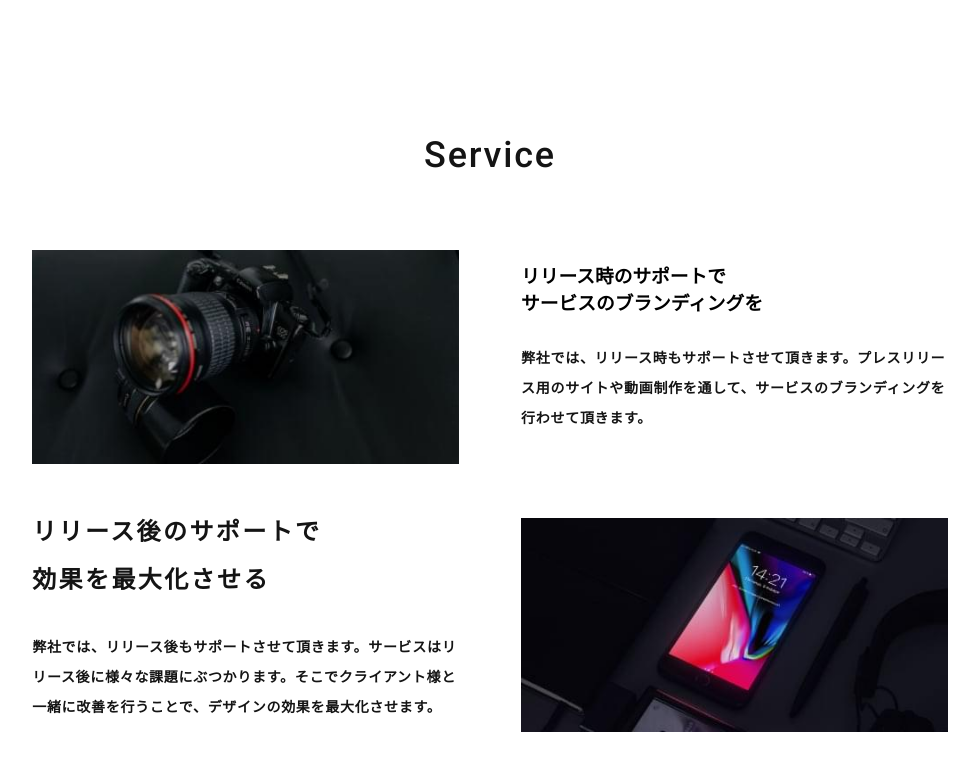
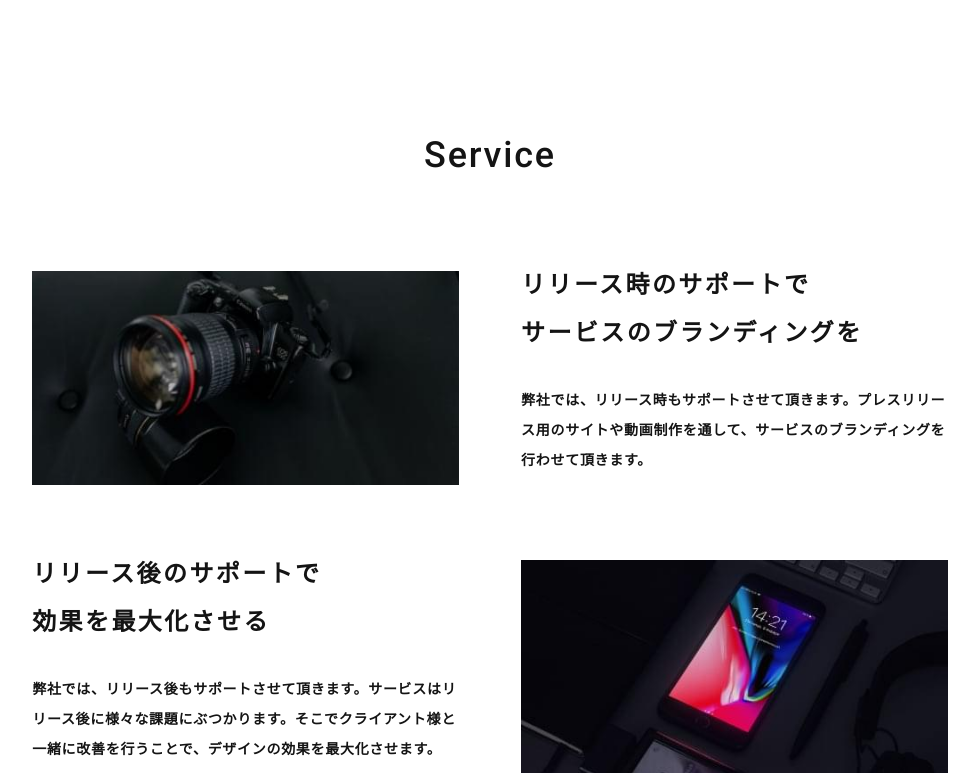
Before and after one commit to foolish-pine/Cresta_beginner, a PHP site: page / in a window 1280 px wide. Shown: the part 1269-2042 px from the top of the page, without its empty margins (150-1129 px from the left). Run offline with PHP 8.4, Linux system fonts and the light colour scheme.

Commit message:
fix: minor fix

```diff
--- a/public/index.php
+++ b/public/index.php
@@ -94,7 +94,7 @@ function spaceTrim ($str) {
         <h2 class="p-service__section-title c-text__section-title">Service</h2>
         <div class="p-service__container">
           <div class="p-service__text-container">
-            <h3 class="p-service__subtitle c-text__sectionSubTitle">
+            <h3 class="p-service__subtitle c-text__section-subtitle">
               リリース時のサポートで<br>
               サービスのブランディングを
             </h3>
```
